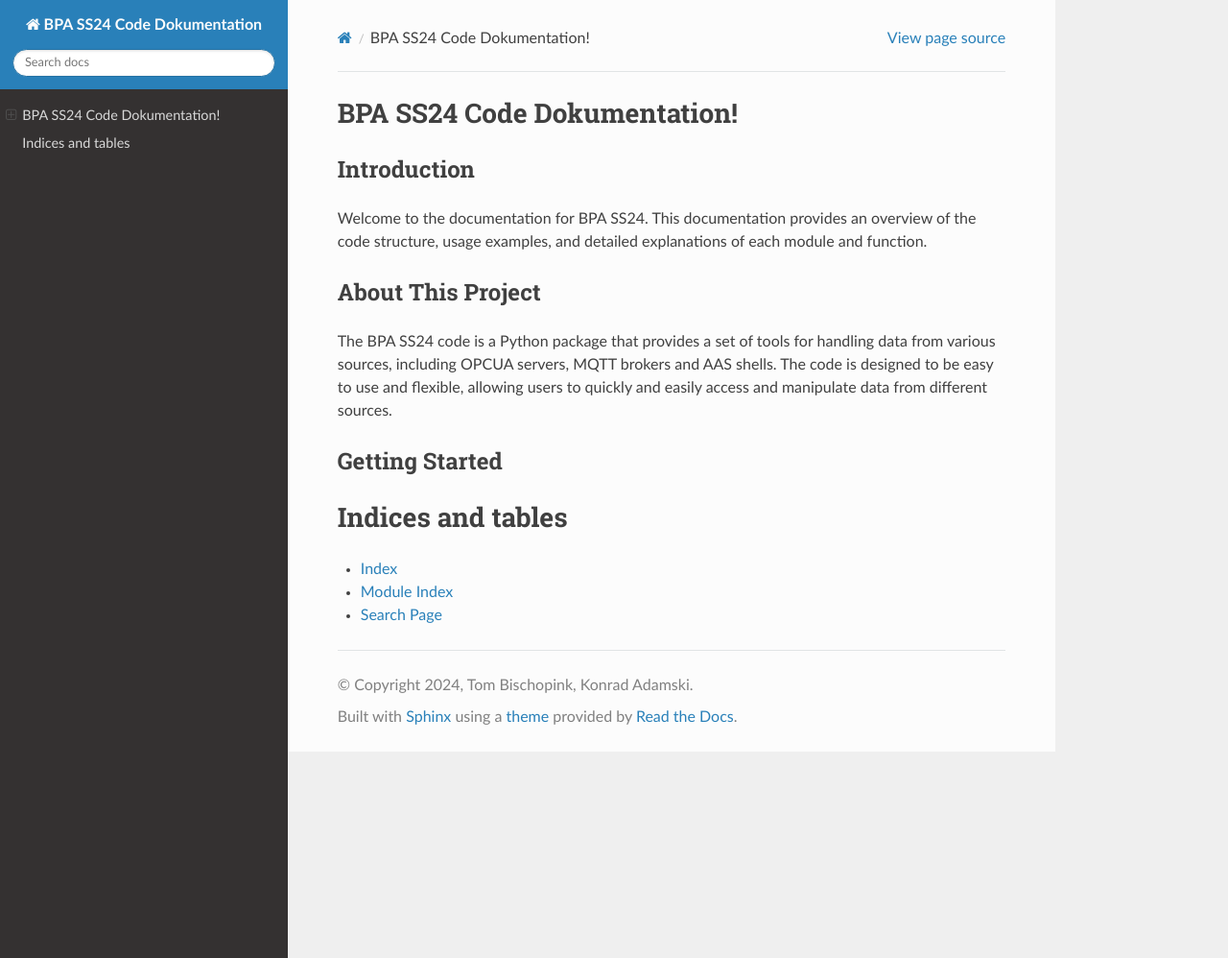
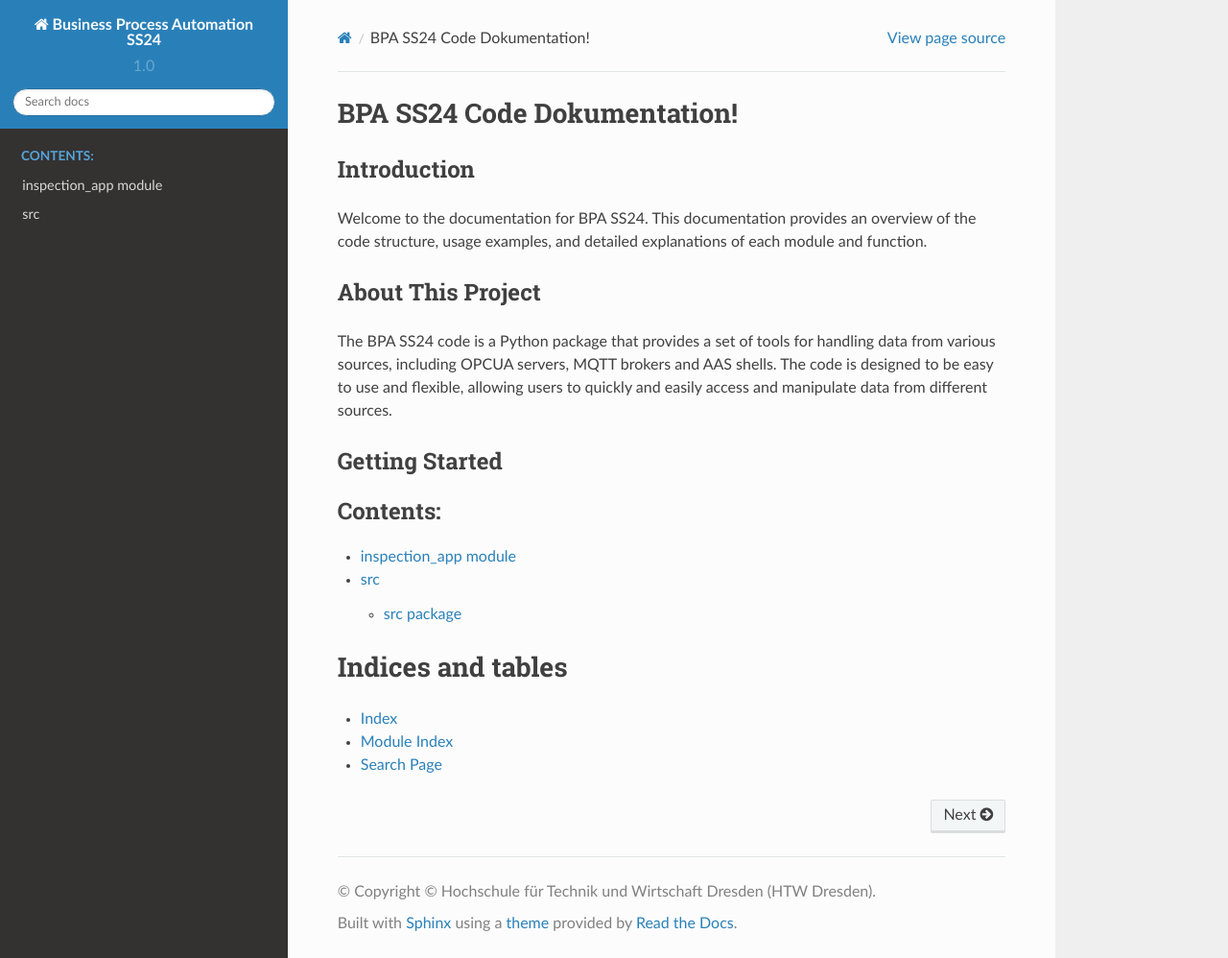
Before and after one commit to tombk556/Business-Process-Automation, a Sphinx documentation site: the page built from docs/source/index.rst, in a window 1280 px wide and 998 px high. Shown: the whole window at 96% size. Built offline with Sphinx 7.4.7 and the Read the Docs theme 2.0.0, drawn with Linux system fonts in a browser that asks for light colours.

Commit message:
added doku

```diff
--- a/docs/source/conf.py
+++ b/docs/source/conf.py
@@ -10,10 +10,11 @@ import sys
 import sphinx_rtd_theme
 sys.path.insert(0, os.path.abspath('../../'))
 
-project = 'BPA SS24 Code Dokumentation'
-copyright = '2024, Tom Bischopink, Konrad Adamski'
+project = 'Business Process Automation SS24'
+copyright = '© Hochschule für Technik und Wirtschaft Dresden (HTW Dresden)'
 author = 'Tom Bischopink, Konrad Adamski'
 release = '1.0'
+version = '1.0'
 
 # -- General configuration ---------------------------------------------------
 # https://www.sphinx-doc.org/en/master/usage/configuration.html#general-configuration
@@ -23,6 +24,7 @@ extensions = [
     'sphinx.ext.napoleon',
     'sphinx.ext.viewcode',
     'sphinx_rtd_theme',
+    'rst2pdf.pdfbuilder'
 ]
 
 templates_path = ['_templates']
--- a/docs/source/index.rst
+++ b/docs/source/index.rst
@@ -23,6 +23,8 @@ Getting Started
    :maxdepth: 2
    :caption: Contents:
 
+   inspection_app
+   modules
 
 
 Indices and tables
```
Also changed, not shown: requirements.txt (+56 -0 lines), docs/README.md.
